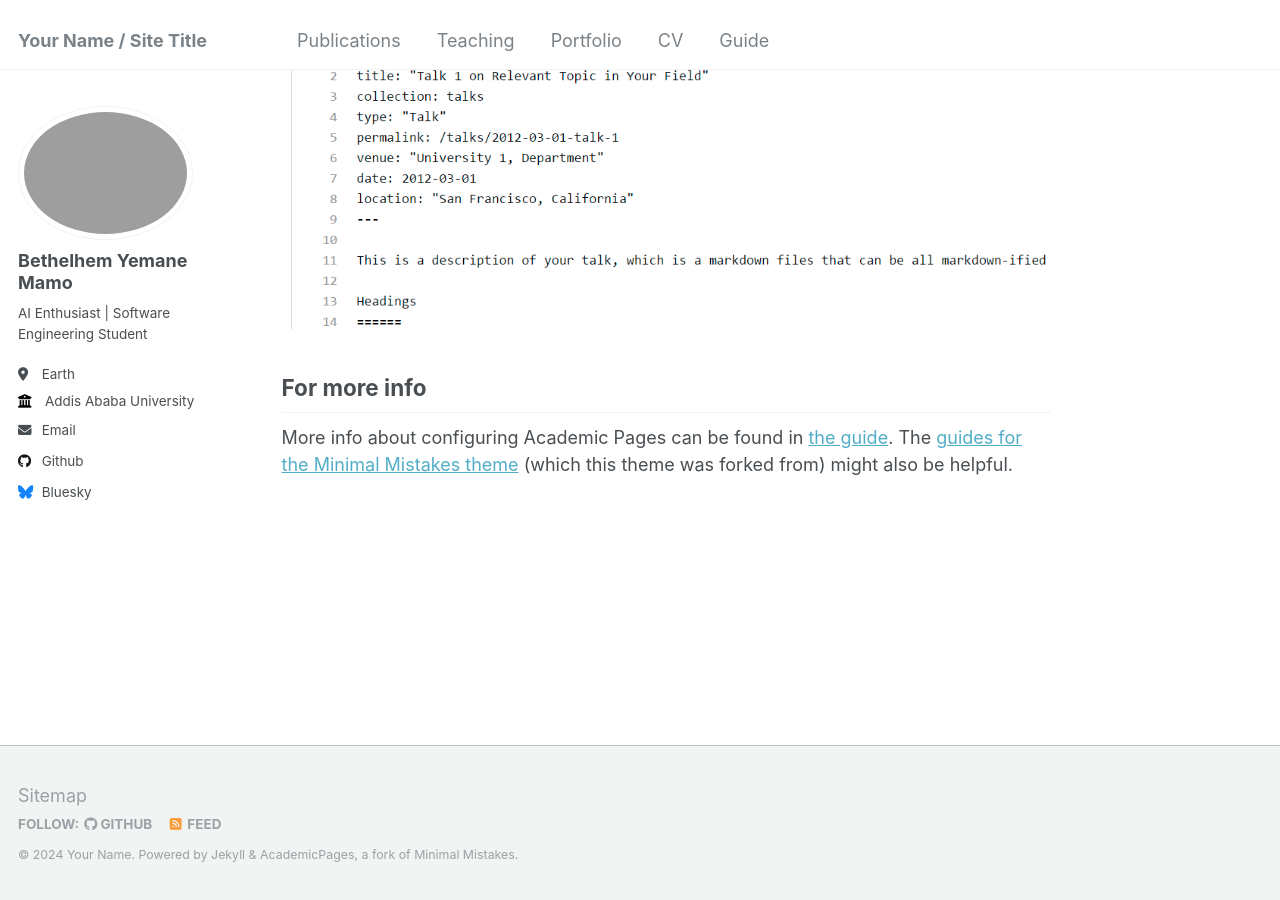
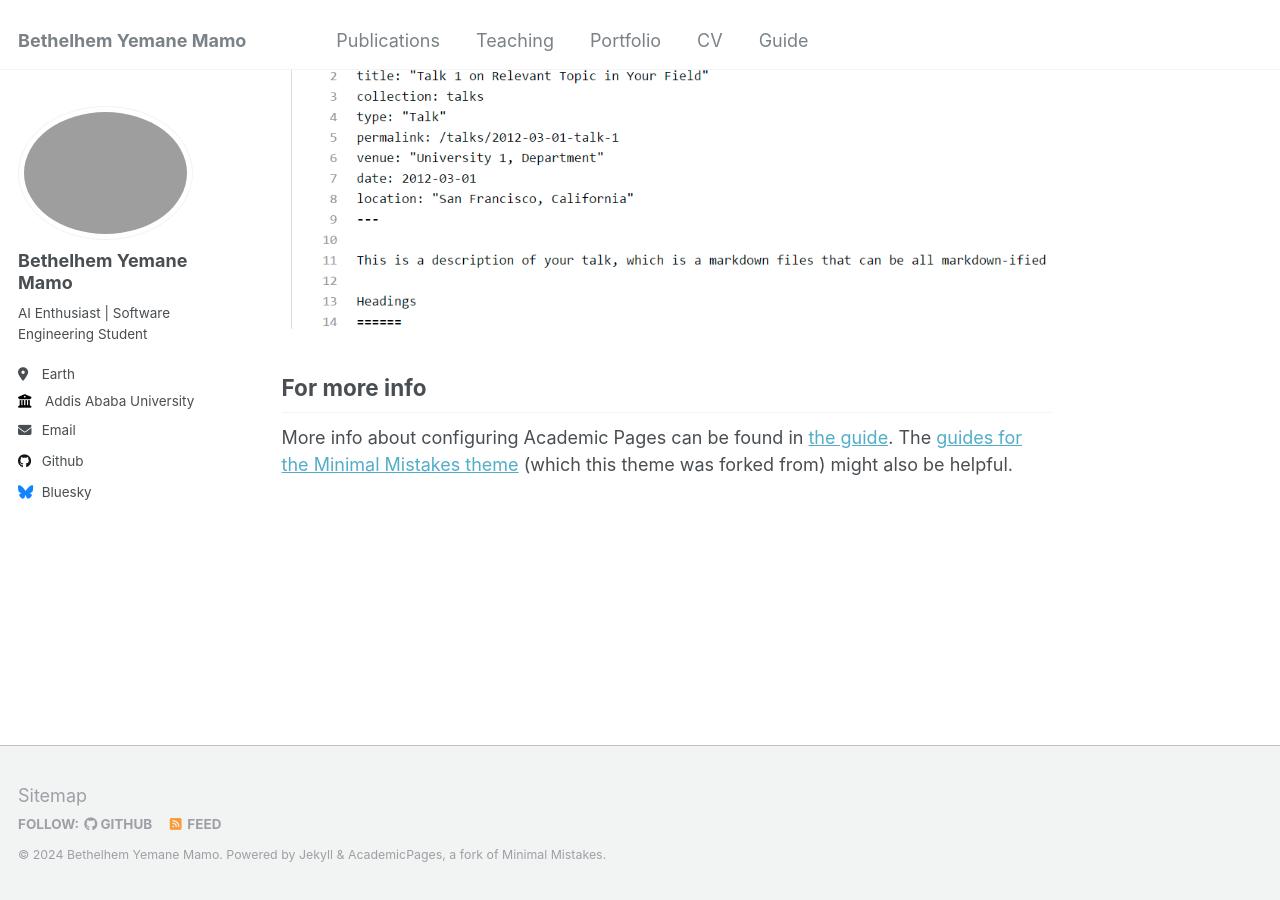
Before and after one commit to Betabravah/betabravah.github.io, a Jekyll site: the page built from _pages/about.md, in a window 1280 px wide and 900 px high, scrolled down 2660 px. Built offline with Jekyll 4.4.1, drawn with Linux system fonts in a browser that asks for light colours.

Commit message:
feat: modify the basic site settings

```diff
--- a/_config.yml
+++ b/_config.yml
@@ -8,13 +8,13 @@
 
 # Basic Site Settings
 locale                   : "en-US"
-title                    : "Your Name / Site Title"
+title                    : "Bethelhem Yemane Mamo"
 title_separator          : "-"
-name                     : &name "Your Name"
-description              : &description "personal description"
-url                      : https://academicpages.github.io # the base hostname & protocol for your site e.g. "https://mmistakes.github.io"
+name                     : &name "Bethelhem Yemane Mamo"
+description              : &description "Software Engineering Student at AAU"
+url                      : https://betabravah.github.io # the base hostname & protocol for your site e.g. "https://mmistakes.github.io"
 baseurl                  : "" # the subpath of your site, e.g. "/blog"
-repository               : "academicpages/academicpages.github.io"
+repository               : "betabravah/betabravah.github.io"
 
 # Site Author - The following control what appear as part of the author content on the side bar.
 #               If a field is blank the icon and link will not appear, otherwise it will be shown.
```
